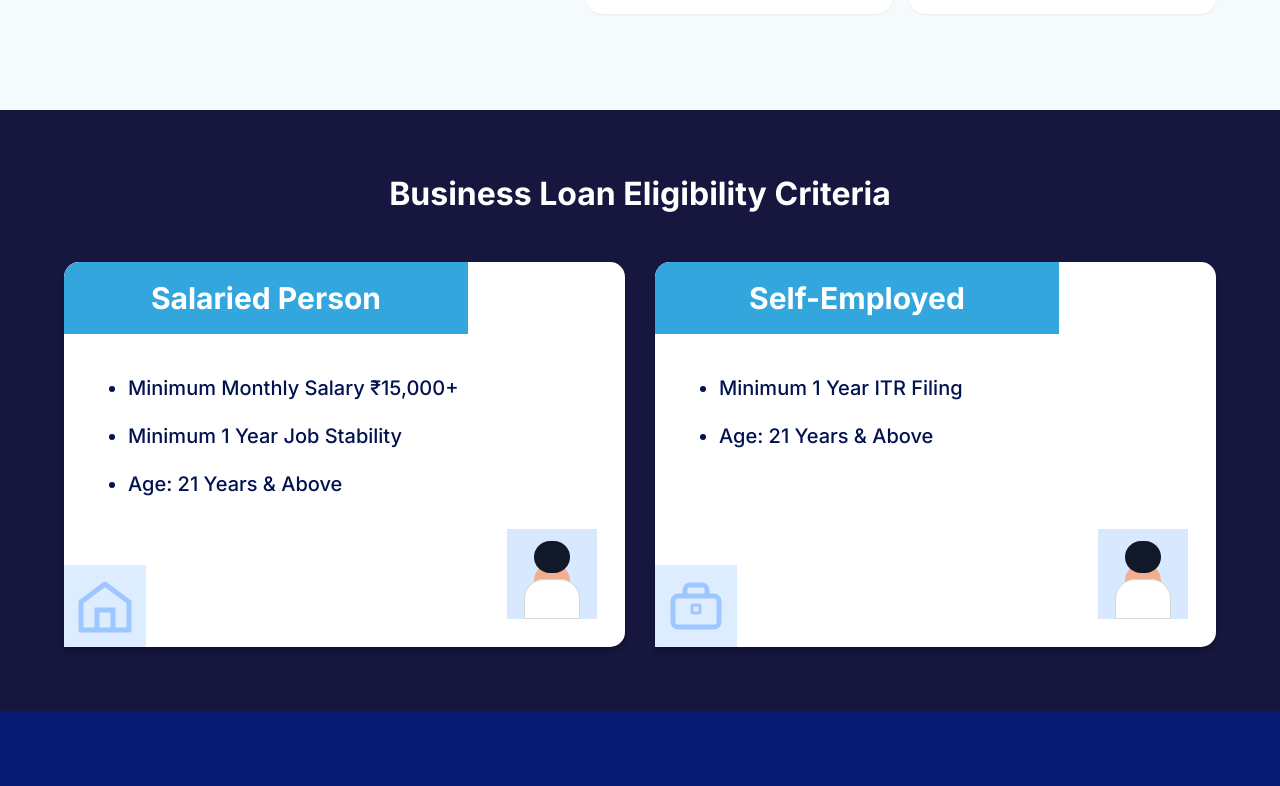
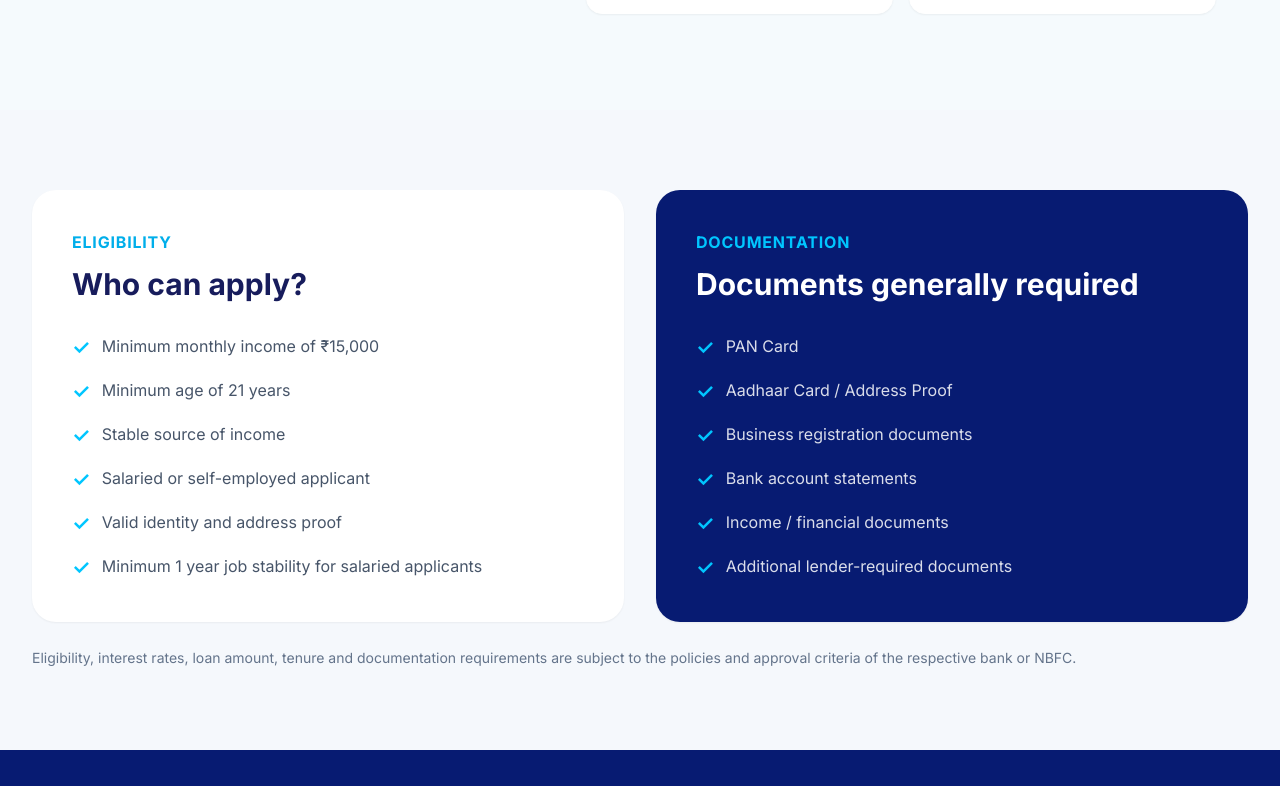
Before and after one commit to jajimoggavarun-prog/yesgenesis, a Next.js app: page /loans/business-loan in a window 1280 px wide. Shown: the part 2134-2920 px from the top of the page. Built offline with nearby package versions, Linux system fonts and the light colour scheme; a web font is replaced by a local one.

Commit message:
Update loan eligibility sections

```diff
--- a/app/loans/business-loan/page.tsx
+++ b/app/loans/business-loan/page.tsx
@@ -41,12 +41,12 @@ const solutions = [
 ];
 
 const eligibility = [
-  "Indian citizen",
-  "Business operating for the required lender-defined period",
-  "Stable business income",
-  "Salaried/self-employed/business owner as applicable",
+  "Minimum monthly income of ₹15,000",
+  "Minimum age of 21 years",
+  "Stable source of income",
+  "Salaried or self-employed applicant",
   "Valid identity and address proof",
-  "Subject to lender-specific eligibility criteria",
+  "Minimum 1 year job stability for salaried applicants",
 ];
 
 const documents = [
@@ -544,138 +544,72 @@ export default function BusinessLoanPage() {
         </div>
       </section>
 
-     {/* =========================================================
-    ELIGIBILITY / DOCUMENTS
-========================================================= */}
+{/* =====================================================
+          ELIGIBILITY + DOCUMENTS
+      ===================================================== */}
+      <section className="bg-[#F5F8FC] px-6 py-16 md:px-8 md:py-20">
+        <div className="mx-auto max-w-container">
 
-<section className="bg-[#16163f] px-6 py-16 sm:px-10 lg:px-16">
-  <div className="mx-auto max-w-[1190px]">
-    <div className="mb-12 flex items-center justify-center">
-      <h2 className="text-center text-3xl font-bold leading-tight text-white sm:text-[32px]">
-        Business Loan Eligibility Criteria
+          <div className="grid gap-8 lg:grid-cols-2">
+
+            {/* Eligibility */}
+            <div className="rounded-3xl bg-white p-8 shadow-sm md:p-10">
+              <p className="font-bold uppercase tracking-wider text-[#00AEEA]">
+                Eligibility
+              </p>
+
+              <h2 className="mt-3 text-3xl font-bold">
+                Who can apply?
               </h2>
+
+              <div className="mt-8 space-y-4">
+                {eligibility.map((item) => (
+                  <div key={item} className="flex gap-3">
+                    <span className="text-xl font-bold text-[#00C6FF]">
+                      ✓
+                    </span>
+
+                    <span className="text-slate-600">
+                      {item}
+                    </span>
                   </div>
-
-    <div className="grid gap-[30px] lg:grid-cols-2">
-      {/* Salaried Person */}
-      <div className="relative min-h-[385px] overflow-hidden rounded-tl-[15px] rounded-tr-[15px] rounded-br-[15px] bg-white shadow-[0_4px_4px_rgba(0,0,0,0.25)]">
-        <div className="flex h-[72px] w-[72%] items-center justify-center rounded-tl-[15px] bg-[#33a7dd] px-8">
-          <h3 className="text-2xl font-bold text-white sm:text-[30px]">
-            Salaried Person
-          </h3>
-        </div>
-
-        <div className="px-8 pt-10 sm:px-10">
-          <ul className="space-y-5 text-lg font-medium leading-7 text-[#011251] sm:text-[20px]">
-            <li className="list-disc ml-6">
-              Minimum Monthly Salary ₹15,000+
-            </li>
-            <li className="list-disc ml-6">
-              Minimum 1 Year Job Stability
-            </li>
-            <li className="list-disc ml-6">
-              Age: 21 Years &amp; Above
-            </li>
-          </ul>
-        </div>
-
-        {/* Bottom illustration area */}
-        <div className="pointer-events-none absolute bottom-0 left-0">
-          <div className="flex h-[82px] w-[82px] items-center justify-center bg-[#cfe4ff]/70">
-            <svg
-              viewBox="0 0 64 64"
-              className="h-16 w-16"
-              fill="none"
-              aria-hidden="true"
-            >
-              <path
-                d="M8 28L32 10L56 28V56H8V28Z"
-                stroke="#9fc7ff"
-                strokeWidth="5"
-                strokeLinejoin="round"
-              />
-              <path
-                d="M24 56V36H40V56"
-                stroke="#9fc7ff"
-                strokeWidth="5"
-              />
-            </svg>
+                ))}
               </div>
             </div>
 
-        <div className="pointer-events-none absolute bottom-7 right-7">
-          <div className="flex h-[90px] w-[90px] items-end justify-center overflow-hidden bg-[#d7e8ff]">
-            <div className="mb-2 h-12 w-9 rounded-full bg-[#f0b08f]" />
-            <div className="absolute top-3 h-8 w-9 rounded-full bg-[#111827]" />
-            <div className="absolute bottom-0 h-10 w-14 rounded-t-[20px] bg-white border border-[#d7d7d7]" />
+            {/* Documents */}
+            <div className="rounded-3xl bg-[#071B72] p-8 text-white shadow-sm md:p-10">
+              <p className="font-bold uppercase tracking-wider text-[#00C6FF]">
+                Documentation
+              </p>
+
+              <h2 className="mt-3 text-3xl font-bold">
+                Documents generally required
+              </h2>
+
+              <div className="mt-8 space-y-4">
+                {documents.map((item) => (
+                  <div key={item} className="flex gap-3">
+                    <span className="text-xl font-bold text-[#00C6FF]">
+                      ✓
+                    </span>
+
+                    <span className="text-white/85">
+                      {item}
+                    </span>
                   </div>
+                ))}
               </div>
             </div>
 
-      {/* Self-Employed */}
-      <div className="relative min-h-[385px] overflow-hidden rounded-tl-[15px] rounded-tr-[15px] rounded-br-[15px] bg-white shadow-[0_4px_4px_rgba(0,0,0,0.25)]">
-        <div className="flex h-[72px] w-[72%] items-center justify-center rounded-tl-[15px] bg-[#33a7dd] px-8">
-          <h3 className="text-2xl font-bold text-white sm:text-[30px]">
-            Self-Employed
-          </h3>
           </div>
 
-        <div className="px-8 pt-10 sm:px-10">
-          <ul className="space-y-5 text-lg font-medium leading-7 text-[#011251] sm:text-[20px]">
-            <li className="list-disc ml-6">
-              Minimum 1 Year ITR Filing
-            </li>
-            <li className="list-disc ml-6">
-              Age: 21 Years &amp; Above
-            </li>
-          </ul>
-        </div>
+          <p className="mt-6 text-sm leading-6 text-slate-500">
+            Eligibility, interest rates, loan amount, tenure and documentation
+            requirements are subject to the policies and approval criteria of
+            the respective bank or NBFC.
+          </p>
 
-        {/* Bottom illustration area */}
-        <div className="pointer-events-none absolute bottom-0 left-0">
-          <div className="flex h-[82px] w-[82px] items-center justify-center bg-[#cfe4ff]/70">
-            <svg
-              viewBox="0 0 64 64"
-              className="h-16 w-16"
-              fill="none"
-              aria-hidden="true"
-            >
-              <rect
-                x="9"
-                y="22"
-                width="46"
-                height="31"
-                rx="5"
-                stroke="#9fc7ff"
-                strokeWidth="5"
-              />
-              <path
-                d="M21 22V16C21 13.2 23.2 11 26 11H38C40.8 11 43 13.2 43 16V22"
-                stroke="#9fc7ff"
-                strokeWidth="5"
-              />
-              <rect
-                x="28"
-                y="31"
-                width="8"
-                height="8"
-                rx="1"
-                stroke="#9fc7ff"
-                strokeWidth="3"
-              />
-            </svg>
-          </div>
-        </div>
-
-        <div className="pointer-events-none absolute bottom-7 right-7">
-          <div className="flex h-[90px] w-[90px] items-end justify-center overflow-hidden bg-[#d7e8ff]">
-            <div className="mb-2 h-12 w-9 rounded-full bg-[#f0b08f]" />
-            <div className="absolute top-3 h-8 w-9 rounded-full bg-[#111827]" />
-            <div className="absolute bottom-0 h-10 w-14 rounded-t-[20px] bg-white border border-[#d7d7d7]" />
-          </div>
-        </div>
-      </div>
-    </div>
         </div>
       </section>
 
--- a/app/loans/car-loan/page.tsx
+++ b/app/loans/car-loan/page.tsx
@@ -24,12 +24,12 @@ const features = [
 ];
 
 const eligibility = [
-  "Indian citizen",
-  "Minimum age generally 21 years",
+  "Minimum monthly income of ₹15,000",
+  "Minimum age of 21 years",
   "Stable source of income",
   "Salaried or self-employed applicant",
   "Valid identity and address proof",
-  "Subject to lender-specific criteria",
+  "Minimum 1 year job stability for salaried applicants",
 ];
 
 const documents = [
--- a/app/loans/education-loan/page.tsx
+++ b/app/loans/education-loan/page.tsx
@@ -24,12 +24,12 @@ const features = [
 ];
 
 const eligibility = [
-  "Indian student / applicant",
-  "Admission to an eligible institution",
-  "Academic documentation",
-  "Suitable co-applicant where required",
-  "Income documentation",
-  "Subject to lender-specific criteria",
+  "Minimum monthly income of ₹15,000",
+  "Minimum age of 21 years",
+  "Stable source of income",
+  "Salaried or self-employed applicant",
+  "Valid identity and address proof",
+  "Minimum 1 year job stability for salaried applicants",
 ];
 
 const documents = [
--- a/app/loans/home-loan/page.tsx
+++ b/app/loans/home-loan/page.tsx
@@ -40,14 +40,13 @@ const features = [
 ];
 
 const eligibility = [
-  "Indian citizen",
+  "Minimum monthly income of ₹15,000",
+  "Minimum age of 21 years",
   "Stable source of income",
   "Salaried or self-employed applicant",
   "Valid identity and address proof",
-  "Minimum age as specified by lender",
-  "Subject to lender-specific criteria",
+  "Minimum 1 year job stability for salaried applicants",
 ];
-
 const documents = [
   "PAN Card",
   "Aadhaar Card / Address Proof",
--- a/app/loans/mortgage-loan/page.tsx
+++ b/app/loans/mortgage-loan/page.tsx
@@ -24,12 +24,12 @@ const features = [
 ];
 
 const eligibility = [
-  "Indian citizen",
-  "Stable income source",
+  "Minimum monthly income of ₹15,000",
+  "Minimum age of 21 years",
+  "Stable source of income",
   "Salaried or self-employed applicant",
-  "Valid KYC documents",
-  "Eligible property ownership",
-  "Subject to lender-specific criteria",
+  "Valid identity and address proof",
+  "Minimum 1 year job stability for salaried applicants",
 ];
 
 const documents = [
--- a/app/personal-loan/page.tsx
+++ b/app/personal-loan/page.tsx
@@ -39,12 +39,12 @@ const features = [
 ];
 
 const eligibility = [
-  "Indian citizen",
+  "Minimum monthly income of ₹15,000",
   "Minimum age of 21 years",
   "Stable source of income",
   "Salaried or self-employed applicant",
   "Valid identity and address proof",
-  "Subject to lender-specific eligibility criteria",
+  "Minimum 1 year job stability for salaried applicants",
 ];
 
 const documents = [
--- /dev/null
+++ b/components/LoanEligibilitySection.tsx
@@ -0,0 +1,65 @@
+type LoanEligibilitySectionProps = {
+  title: string;
+  salariedItems: string[];
+  selfEmployedItems: string[];
+};
+
+export default function LoanEligibilitySection({
+  title,
+  salariedItems,
+  selfEmployedItems,
+}: LoanEligibilitySectionProps) {
+  return (
+    <section className="bg-white py-16 px-4 md:px-8">
+      <div className="max-w-[1200px] mx-auto">
+        <h2 className="text-center text-[28px] md:text-[32px] font-bold text-[#16163f] mb-10">
+          {title}
+        </h2>
+
+        <div className="grid grid-cols-1 lg:grid-cols-2 gap-[30px]">
+          {/* Salaried */}
+          <div className="relative h-[385px] bg-white border border-[#16163f] rounded-tl-[15px] rounded-tr-[15px] rounded-br-[15px] shadow-[0_4px_4px_rgba(0,0,0,0.25)] overflow-hidden">
+            <div className="h-[72px] w-[369px] max-w-full bg-[#33a7dd] rounded-tl-[15px] flex items-center justify-center">
+              <h3 className="text-white text-[24px] md:text-[30px] font-bold">
+                Salaried Person
+              </h3>
+            </div>
+
+            <ul className="absolute left-[27px] top-[110px] space-y-[20px] text-[#011251] text-[18px] md:text-[20px] font-medium pr-6">
+              {salariedItems.map((item, index) => (
+                <li key={index} className="list-disc ml-[30px]">
+                  {item}
+                </li>
+              ))}
+            </ul>
+
+            <div className="absolute bottom-4 right-6 text-[#33a7dd] text-6xl">
+              💼
+            </div>
+          </div>
+
+          {/* Self-employed */}
+          <div className="relative h-[385px] bg-white border border-white rounded-tl-[15px] rounded-tr-[15px] rounded-br-[15px] shadow-[0_4px_4px_rgba(0,0,0,0.25)] overflow-hidden">
+            <div className="h-[72px] w-[369px] max-w-full bg-[#33a7dd] rounded-tl-[15px] flex items-center justify-center">
+              <h3 className="text-white text-[24px] md:text-[30px] font-bold">
+                Self-Employed
+              </h3>
+            </div>
+
+            <ul className="absolute left-[37px] top-[110px] space-y-[20px] text-black text-[18px] md:text-[20px] font-medium pr-6">
+              {selfEmployedItems.map((item, index) => (
+                <li key={index} className="list-disc ml-[30px]">
+                  {item}
+                </li>
+              ))}
+            </ul>
+
+            <div className="absolute bottom-4 right-6 text-[#33a7dd] text-6xl">
+              👤
+            </div>
+          </div>
+        </div>
+      </div>
+    </section>
+  );
+}
```
Lines whose indentation alone changed are shown as unchanged.
